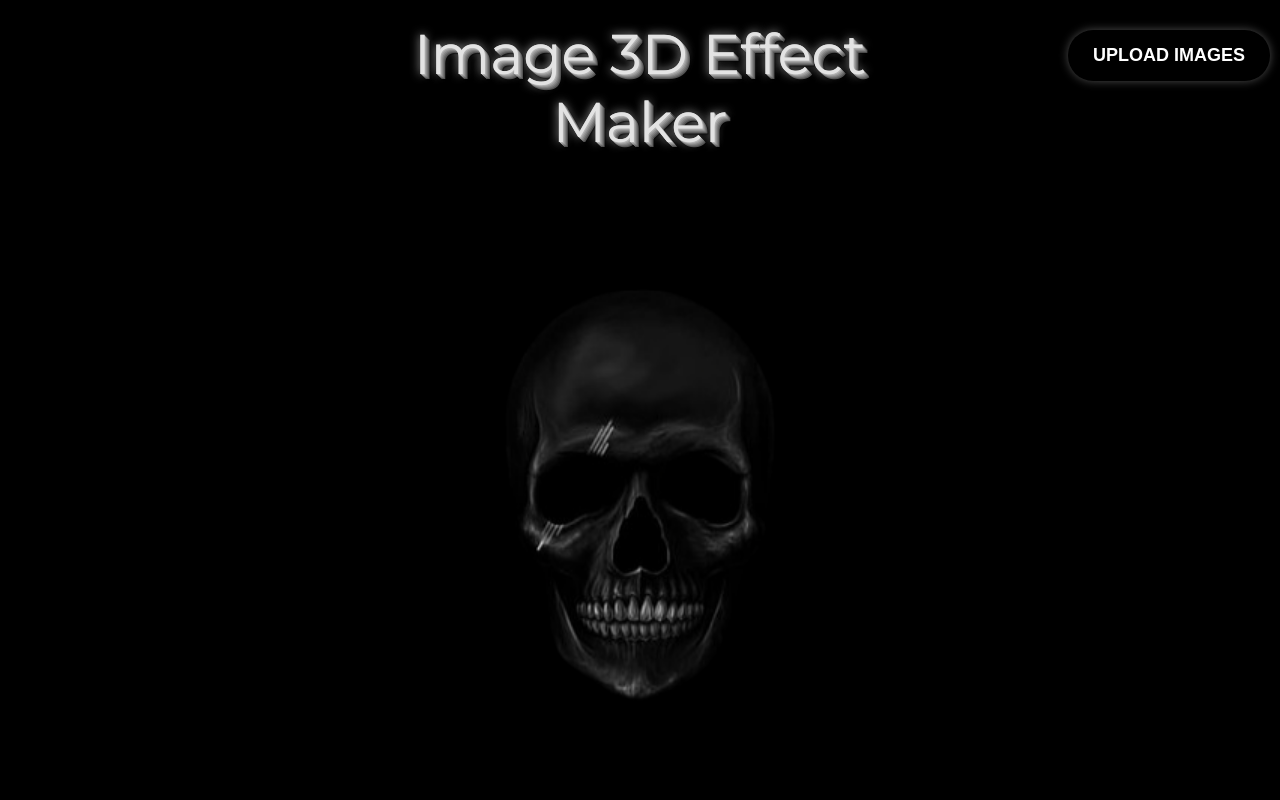
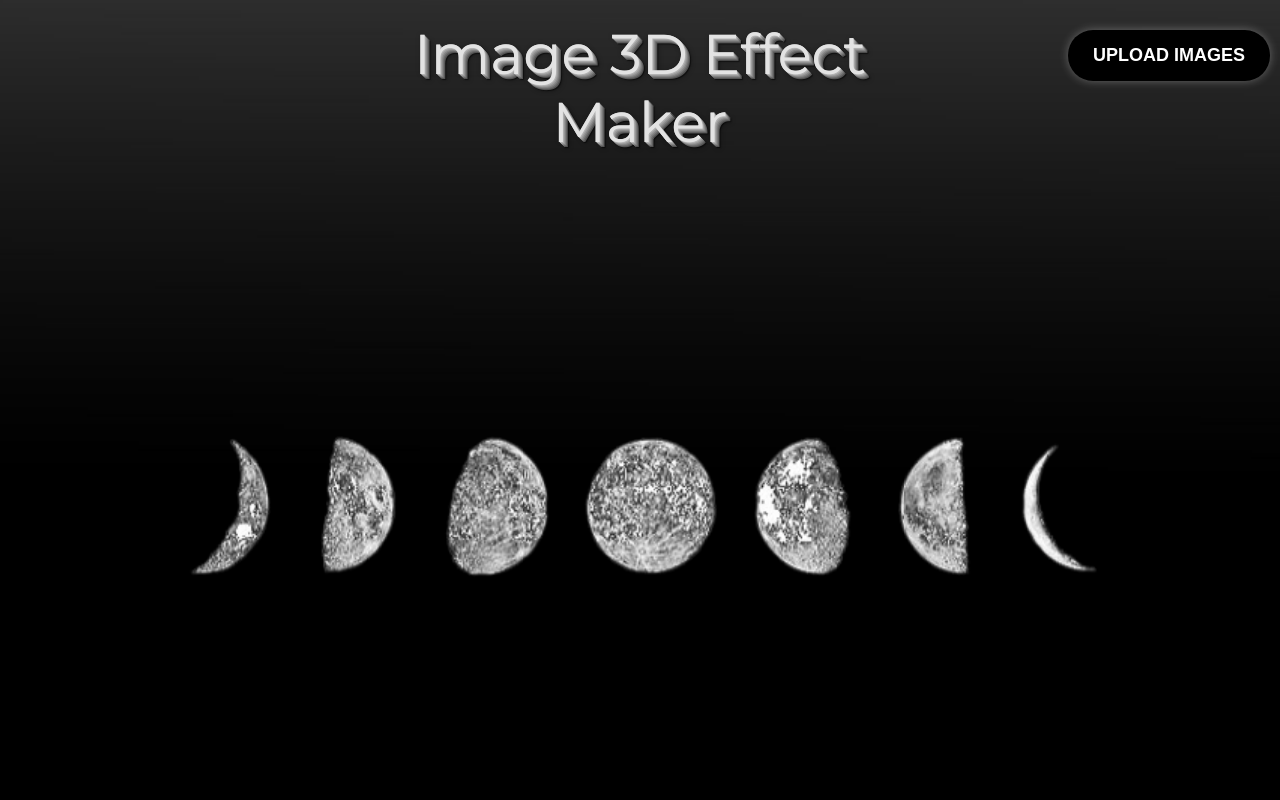
Before and after one commit to Shivnath-sharma/image3deffectmaker, a plain HTML site: page index.html in a window 1280 px wide. Shown: the top 800 px of the page. Drawn offline with Linux system fonts and the light colour scheme.

Commit message:
default image change

```diff
--- a/script.js
+++ b/script.js
@@ -4,7 +4,7 @@ document.getElementById('uploadButton').addEventListener('click', function () {
 
 let images = [];
 let currentIndex = 0;
-const defaultImageSrc = "default.png";
+const defaultImageSrc = "defaultmoon1.png";
 
 document.addEventListener('DOMContentLoaded', function () {
     const gallery = document.getElementById('imageGallery');
--- a/style.css
+++ b/style.css
@@ -7,7 +7,7 @@
 
 /* Body Styling */
 body {
-    background-color: black;
+    background-image: url('mybg.jpg');
     background-size: cover;
     background-position: center;
     background-repeat: no-repeat;
@@ -38,8 +38,7 @@ h1 {
                  5px 5px 0 rgb(83, 83, 83),
                  6px 6px 5px rgba(0, 0, 0, 0.31),
                  6px 6px 1px rgba(0, 0, 0, 0.5),
-                 0px 0px 5px rgba(0, 0, 0, .2),
-                 0 0 10px rgba(255, 255, 255, 0.761);
+                 0px 0px 5px rgba(0, 0, 0, .2);
 }
 
 /* Image Gallery */
```
Also changed, not shown: background.avif (deleted), background.jpg (deleted), background.png (deleted), background1.jpeg (deleted), default3.png (added), defaultmoon.jpg (added), defaultmoon.png (added), defaultmoon1.jpg (added), defaultmoon1.png (added), image.png (deleted), mybg.jpg (added).
